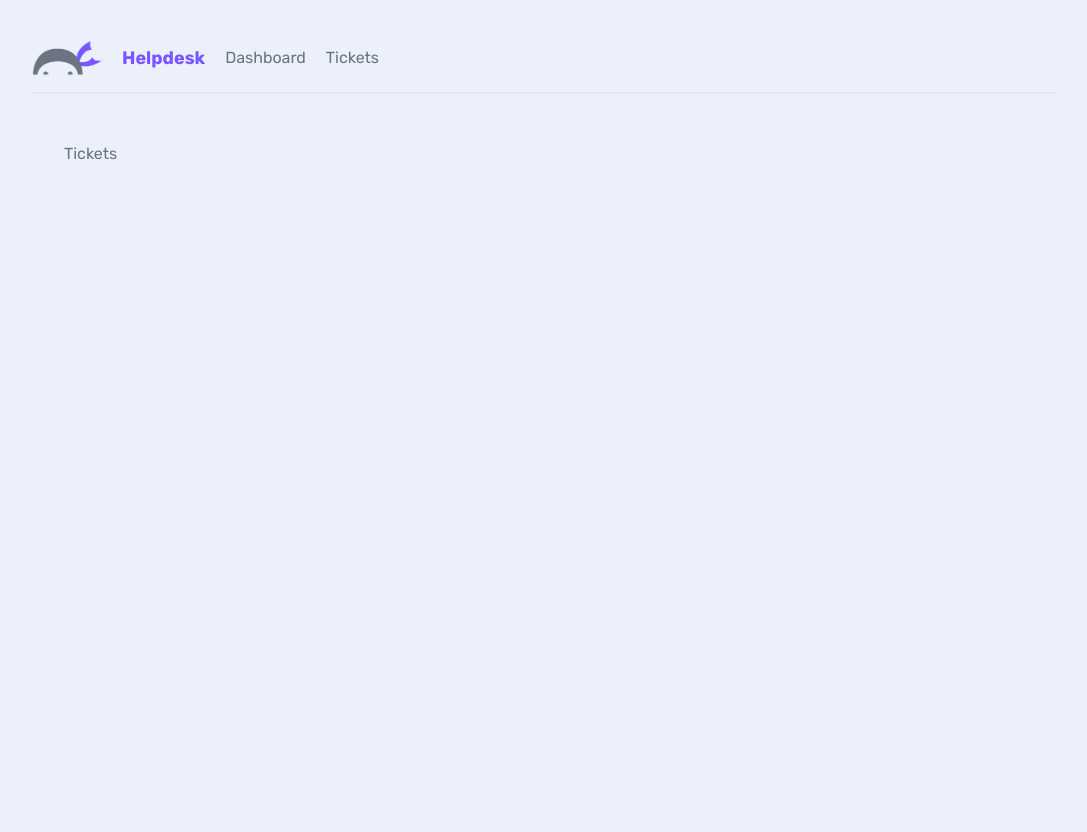
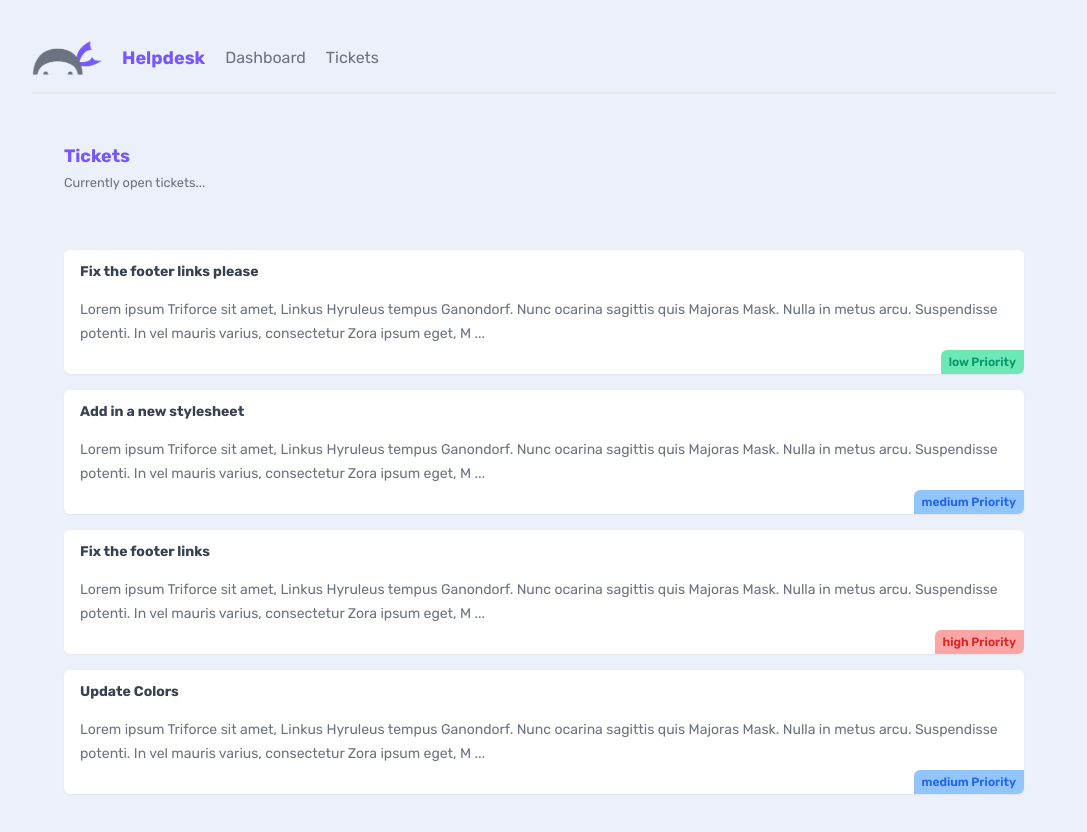
Before and after one commit to lameesnd/helpdesk, a Next.js app: page /tickets in a window 1280 px wide. Shown: the top 832 px of the page, without its empty margins (96-1183 px from the left). Before the commit the page ends 800 px from the top, so only its background shows below. Built offline with nearby package versions, Linux system fonts and the light colour scheme; data requests are answered from the project's data file.

Commit message:
Fetching & Revalidating Data

```diff
--- /dev/null
+++ b/_data/db.json
@@ -0,0 +1,32 @@
+{
+    "tickets": [
+      {
+        "id": "1",
+        "title": "Fix the footer links please",
+        "body": "Lorem ipsum Triforce sit amet, Linkus Hyruleus tempus Ganondorf. Nunc ocarina sagittis quis Majoras Mask. Nulla in metus arcu. Suspendisse potenti. In vel mauris varius, consectetur Zora ipsum eget, Master Sword porttitor urna. Fusce elementum urna elit, eget eleifend velit consectetur eget. Integer vel lobortis ipsum, vitae auctor Ocarina of Time. Donec sed urna dapibus, interdum magna a, eleifend magna. Curabitur tincidunt enim a neque volutpat. Phasellus auctor magna vel nunc pretium, ut volutpat justo tristique. Pellentesque cursus convallis mauris, in tempus enim tincidunt vitae.",
+        "priority": "low",
+        "user_email": "mario@netninja.dev"
+      },
+      {
+        "id": "2",
+        "title": "Add in a new stylesheet",
+        "body": "Lorem ipsum Triforce sit amet, Linkus Hyruleus tempus Ganondorf. Nunc ocarina sagittis quis Majoras Mask. Nulla in metus arcu. Suspendisse potenti. In vel mauris varius, consectetur Zora ipsum eget, Master Sword porttitor urna. Fusce elementum urna elit, eget eleifend velit consectetur eget. Integer vel lobortis ipsum, vitae auctor Ocarina of Time. Donec sed urna dapibus, interdum magna a, eleifend magna. Curabitur tincidunt enim a neque volutpat. Phasellus auctor magna vel nunc pretium, ut volutpat justo tristique. Pellentesque cursus convallis mauris, in tempus enim tincidunt vitae.",
+        "priority": "medium",
+        "user_email": "mario@netninja.dev"
+      },
+      {
+        "id": "3",
+        "title": "Fix the footer links",
+        "body": "Lorem ipsum Triforce sit amet, Linkus Hyruleus tempus Ganondorf. Nunc ocarina sagittis quis Majoras Mask. Nulla in metus arcu. Suspendisse potenti. In vel mauris varius, consectetur Zora ipsum eget, Master Sword porttitor urna. Fusce elementum urna elit, eget eleifend velit consectetur eget. Integer vel lobortis ipsum, vitae auctor Ocarina of Time. Donec sed urna dapibus, interdum magna a, eleifend magna. Curabitur tincidunt enim a neque volutpat. Phasellus auctor magna vel nunc pretium, ut volutpat justo tristique. Pellentesque cursus convallis mauris, in tempus enim tincidunt vitae.",
+        "priority": "high",
+        "user_email": "peach@netninja.dev"
+      },
+      {
+        "id": "4",
+        "title": "Update Colors",
+        "body": "Lorem ipsum Triforce sit amet, Linkus Hyruleus tempus Ganondorf. Nunc ocarina sagittis quis Majoras Mask. Nulla in metus arcu. Suspendisse potenti. In vel mauris varius, consectetur Zora ipsum eget, Master Sword porttitor urna. Fusce elementum urna elit, eget eleifend velit consectetur eget. Integer vel lobortis ipsum, vitae auctor Ocarina of Time. Donec sed urna dapibus, interdum magna a, eleifend magna. Curabitur tincidunt enim a neque volutpat. Phasellus auctor magna vel nunc pretium, ut volutpat justo tristique. Pellentesque cursus convallis mauris, in tempus enim tincidunt vitae.",
+        "priority": "medium",
+        "user_email": "lamees.naseraldean@gmail.com"
+      }
+    ]
+  }
--- /dev/null
+++ b/app/tickets/TicketList.jsx
@@ -0,0 +1,28 @@
+import React from "react";
+
+async function getTickets() {
+  const res = await fetch("http://localhost:4000/tickets", {
+    next: { revalidate: 0 }, //refetch data after N seconds if refresh is within the next N seconds, else it will serve data from the cache. if set to 0, it will always fetch data
+  });
+
+  return res.json();
+}
+
+export default async function TicketList() {
+  const tickets = await getTickets();
+
+  return (
+    <>
+      {tickets.map((ticket) => (
+        <div key={ticket.id} className="card my-5">
+          <h3>{ticket.title}</h3>
+          <p>{ticket.body.slice(0, 200)} ...</p>
+          <div className={`pill ${ticket.priority}`}>
+            {ticket.priority} Priority
+          </div>
+        </div>
+      ))}
+      {tickets.length === 0 && <p>No Open tickets!</p>}
+    </>
+  );
+}
--- a/app/tickets/page.jsx
+++ b/app/tickets/page.jsx
@@ -1,9 +1,18 @@
 import React from "react";
+import TicketList from "./TicketList";
 
 export default function Tickets() {
   return (
     <main>
-      <div>Tickets</div>
+      <nav>
+        <div>
+          <h2>Tickets</h2>
+          <p>
+            <small>Currently open tickets...</small>
+          </p>
+        </div>
+      </nav>
+      <TicketList />
     </main>
   );
 }
```
Also changed, not shown: 1 other file (tests, documents, lock files or other folders).
